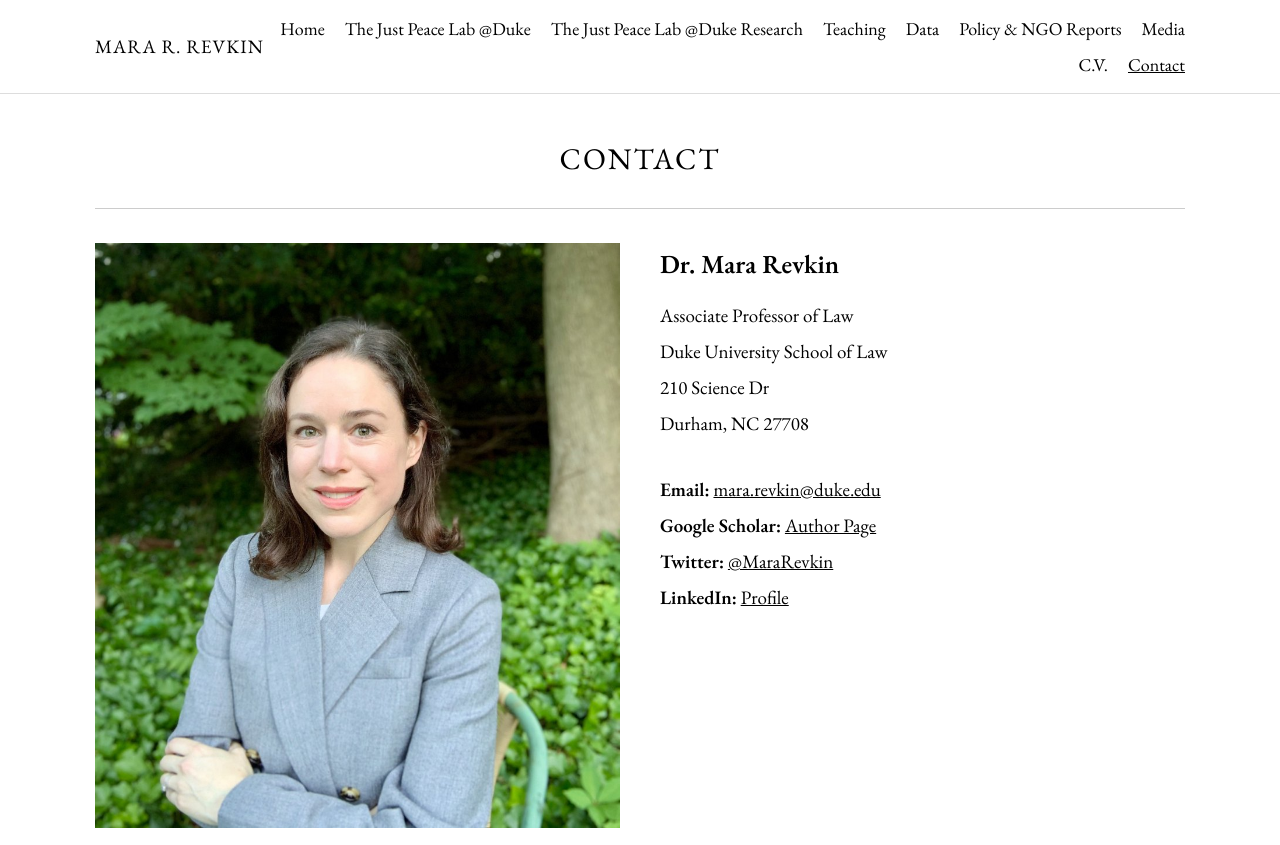
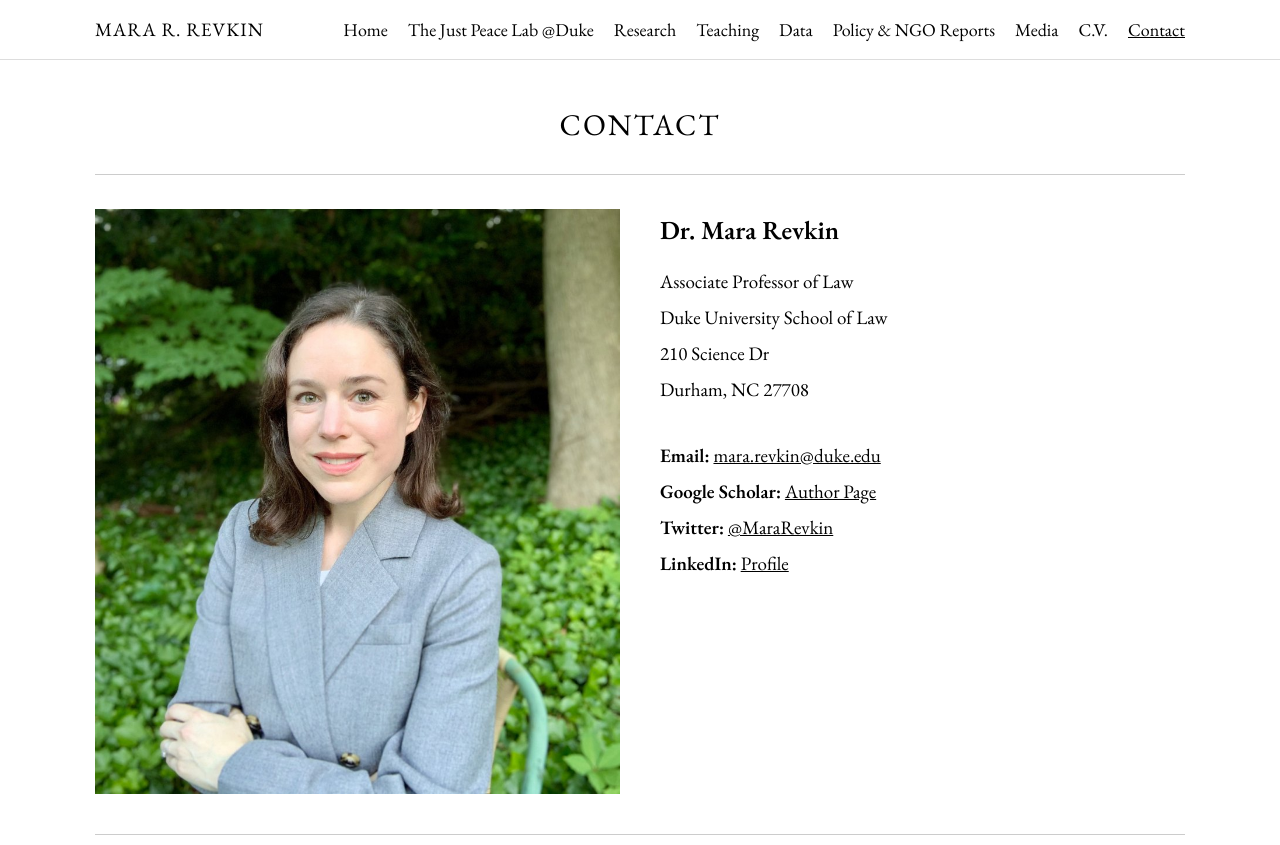
Before and after one commit to mrevkin/mrevkin.github.io, a Jekyll site: the page contact.html, which Jekyll copies as it is, in a window 1280 px wide and 1348 px high. Shown: the top 845 px of the window. Built offline with Jekyll 4.4.1, drawn with Linux system fonts in a browser that asks for light colours; grey boxes are pictures that could not be loaded.

Commit message:
Fix nav: clean rebuild with Just Peace Lab tab and C.V. before Contact

```diff
--- a/contact.html
+++ b/contact.html
@@ -14,8 +14,7 @@
       <ul class="nav-links">
         <li><a href="index.html">Home</a></li>
         <li><a href="justpeacelab.html">The Just Peace Lab @Duke</a></li>
-        <li><a href="justpeacelab.html">The Just Peace Lab @Duke</a>
-<a href="research.html">Research</a></li>
+        <li><a href="research.html">Research</a></li>
         <li><a href="teaching.html">Teaching</a></li>
         <li><a href="data.html">Data</a></li>
         <li><a href="policy-ngo-reports.html">Policy &amp; NGO Reports</a></li>
```
Also changed, not shown: other parts of contact.html (+1 -0 lines).
